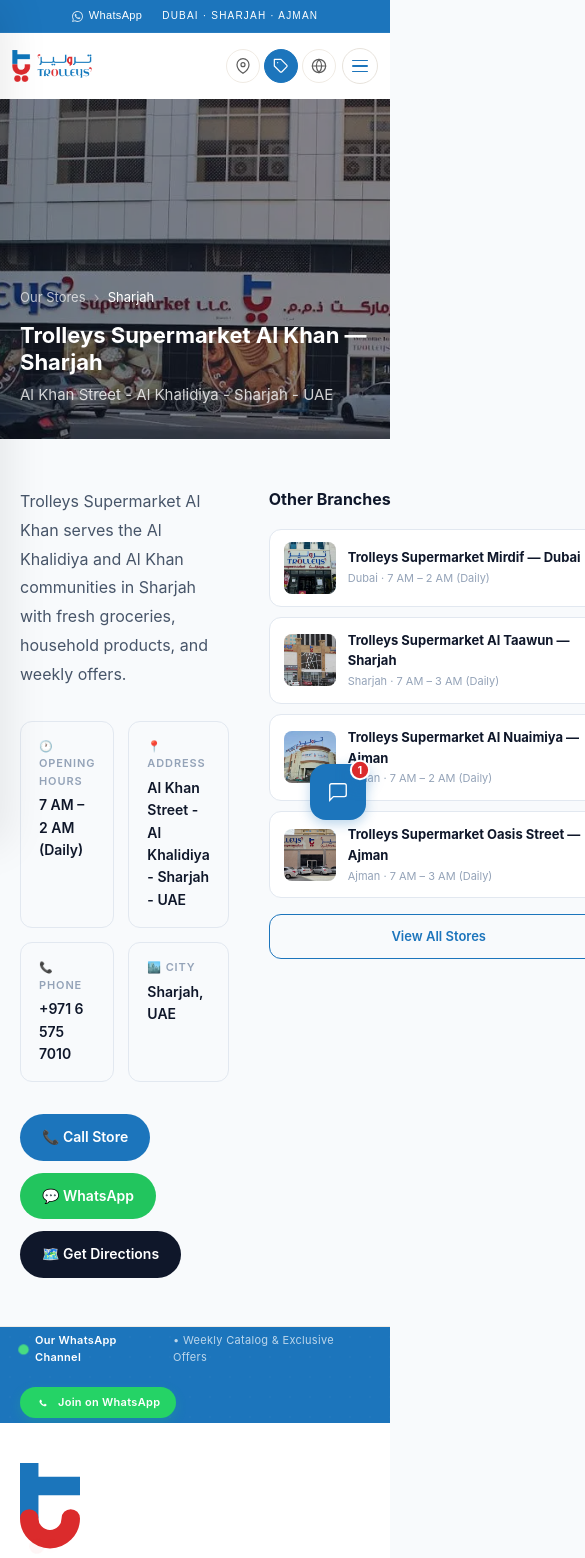
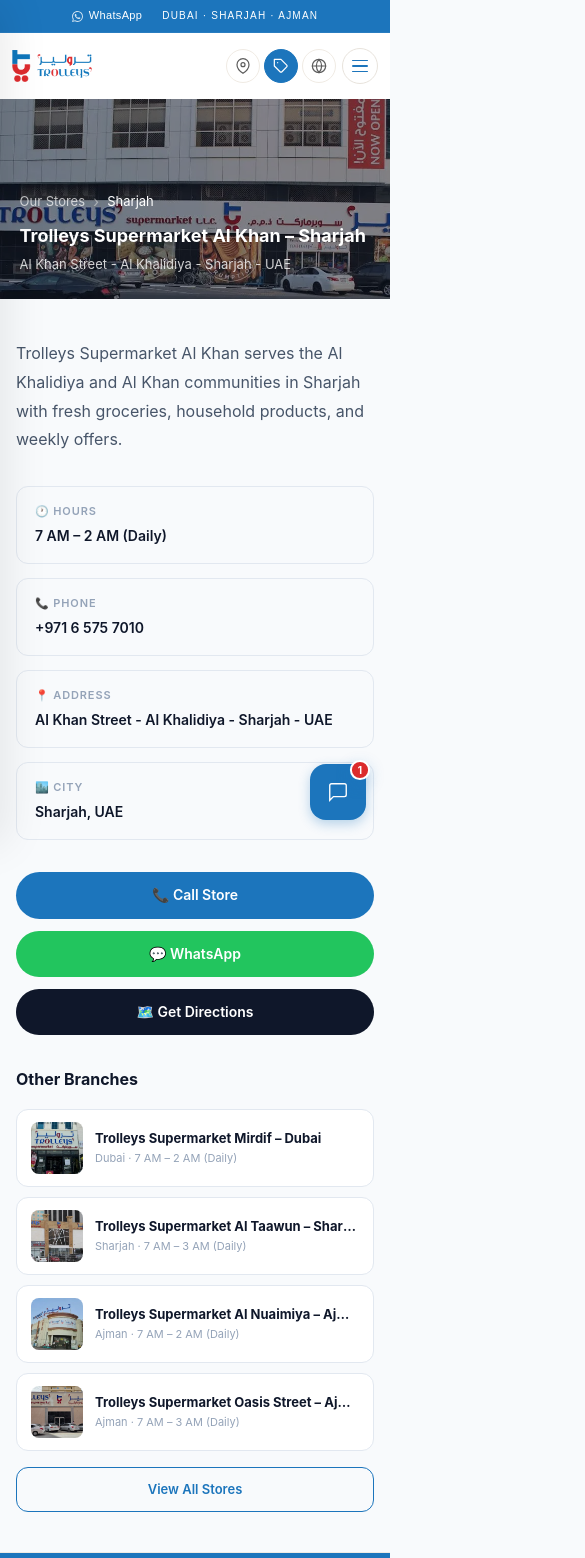
Before and after one commit to trolleysmarketing-lgtm/trolleyssupermarketllc, a Next.js app: page /en/stores/al-khan-sharjah in a window 390 px wide. Shown: the top 1558 px of the page, 585 px wide, since content can reach past the window. Built offline with nearby package versions, Linux system fonts and the light colour scheme.

Commit message:
fix: mobile responsive store detail page

```diff
--- a/src/app/[locale]/stores/[slug]/page.tsx
+++ b/src/app/[locale]/stores/[slug]/page.tsx
@@ -28,8 +28,8 @@
 const STORES: Store[] = [
   {
     slug: "mirdif-dubai",
-    name: "Trolleys Supermarket Mirdif — Dubai",
-    name_ar: "تروليز سوبرماركت مردف — دبي",
+    name: "Trolleys Supermarket Mirdif – Dubai",
+    name_ar: "تروليز سوبرماركت مردف – دبي",
     city: "Dubai",
     address: "Golden Gate Shopping Centre - Mirdif - Dubai - UAE",
     address_ar: "مركز جولدن جيت التجاري - مردف - دبي - الإمارات",
@@ -46,8 +46,8 @@
   },
   {
     slug: "al-taawun-sharjah",
-    name: "Trolleys Supermarket Al Taawun — Sharjah",
-    name_ar: "تروليز سوبرماركت التعاون — الشارقة",
+    name: "Trolleys Supermarket Al Taawun – Sharjah",
+    name_ar: "تروليز سوبرماركت التعاون – الشارقة",
     city: "Sharjah",
     address: "895C+XXP - Al Khan - Sharjah - UAE",
     address_ar: "895C+XXP - الخان - الشارقة - الإمارات",
@@ -64,8 +64,8 @@
   },
   {
     slug: "al-khan-sharjah",
-    name: "Trolleys Supermarket Al Khan — Sharjah",
-    name_ar: "تروليز سوبرماركت الخان — الشارقة",
+    name: "Trolleys Supermarket Al Khan – Sharjah",
+    name_ar: "تروليز سوبرماركت الخان – الشارقة",
     city: "Sharjah",
     address: "Al Khan Street - Al Khalidiya - Sharjah - UAE",
     address_ar: "شارع الخان - الخالدية - الشارقة - الإمارات",
@@ -82,8 +82,8 @@
   },
   {
     slug: "al-nuaimiya-ajman",
-    name: "Trolleys Supermarket Al Nuaimiya — Ajman",
-    name_ar: "تروليز سوبرماركت النعيمية — عجمان",
+    name: "Trolleys Supermarket Al Nuaimiya – Ajman",
+    name_ar: "تروليز سوبرماركت النعيمية – عجمان",
     city: "Ajman",
     address: "Manama Market - Al Nuaimiya 1 - Ajman - UAE",
     address_ar: "سوق المنامة - النعيمية 1 - عجمان - الإمارات",
@@ -100,8 +100,8 @@
   },
   {
     slug: "oasis-street-ajman",
-    name: "Trolleys Supermarket Oasis Street — Ajman",
-    name_ar: "تروليز سوبرماركت شارع الواحة — عجمان",
+    name: "Trolleys Supermarket Oasis Street – Ajman",
+    name_ar: "تروليز سوبرماركت شارع الواحة – عجمان",
     city: "Ajman",
     address: "Oasis Street - Al Nuaimia 1 - Ajman - UAE",
     address_ar: "شارع الواحة - النعيمية 1 - عجمان - الإمارات",
@@ -176,11 +176,11 @@
   const store = getStoreBySlug(slug);
   if (!store) notFound();
 
-  const t     = await getTranslations({ locale, namespace: "stores" });
-  const isAr  = locale === "ar";
-  const name  = isAr ? store.name_ar  : store.name;
-  const addr  = isAr ? store.address_ar : store.address;
-  const desc  = isAr ? store.description_ar : store.description;
+  const t    = await getTranslations({ locale, namespace: "stores" });
+  const isAr = locale === "ar";
+  const name = isAr ? store.name_ar  : store.name;
+  const addr = isAr ? store.address_ar : store.address;
+  const desc = isAr ? store.description_ar : store.description;
 
   /* ── LocalBusiness JSON-LD ── */
   const jsonLd = {
@@ -225,54 +225,122 @@
         dangerouslySetInnerHTML={{ __html: JSON.stringify(jsonLd) }}
       />
 
+      <style>{`
+        .store-layout {
+          display: grid;
+          grid-template-columns: 1fr 340px;
+          gap: 40px;
+          align-items: start;
+        }
+        .info-grid {
+          display: grid;
+          grid-template-columns: 1fr 1fr;
+          gap: 14px;
+          margin-bottom: 32px;
+        }
+        .action-btns {
+          display: flex;
+          gap: 12px;
+          flex-wrap: wrap;
+        }
+        .hero-img {
+          width: 100%;
+          height: 340px;
+          object-fit: cover;
+          opacity: 0.55;
+        }
+        @media (max-width: 768px) {
+          .store-layout {
+            grid-template-columns: 1fr;
+            gap: 32px;
+          }
+          .info-grid {
+            grid-template-columns: 1fr;
+          }
+          .hero-img {
+            height: 240px;
+          }
+          .action-btns a {
+            width: 100%;
+            justify-content: center;
+          }
+        }
+        @media (max-width: 480px) {
+          .hero-img {
+            height: 200px;
+          }
+        }
+      `}</style>
+
       <div dir={isAr ? "rtl" : "ltr"} style={{ fontFamily: "Inter, system-ui, sans-serif", color: "#0f172a" }}>
 
         {/* ── Hero ── */}
-        <div style={{ position: "relative", height: 340, overflow: "hidden", background: "#0f172a" }}>
+        <div style={{ position: "relative", overflow: "hidden", background: "#0f172a" }}>
           <img
             src={store.image}
             alt={name}
-            style={{ width: "100%", height: "100%", objectFit: "cover", opacity: 0.55 }}
+            className="hero-img"
             fetchPriority="high"
           />
-          <div style={{ position: "absolute", inset: 0, display: "flex", flexDirection: "column", justifyContent: "flex-end", padding: "32px clamp(20px,5vw,80px)" }}>
-            <div style={{ display: "flex", alignItems: "center", gap: 8, marginBottom: 12 }}>
+          <div style={{
+            position: "absolute", inset: 0,
+            display: "flex", flexDirection: "column", justifyContent: "flex-end",
+            padding: "24px clamp(16px, 5vw, 80px)",
+          }}>
+            <div style={{ display: "flex", alignItems: "center", gap: 8, marginBottom: 10 }}>
               <Link href={`/${locale}/stores`} style={{ color: "rgba(255,255,255,.7)", textDecoration: "none", fontSize: 13 }}>
                 {t("breadcrumb")}
               </Link>
               <span style={{ color: "rgba(255,255,255,.4)" }}>›</span>
               <span style={{ color: "white", fontSize: 13 }}>{store.city}</span>
             </div>
-            <h1 style={{ color: "white", fontSize: "clamp(22px,4vw,40px)", fontWeight: 700, margin: 0, lineHeight: 1.2 }}>{name}</h1>
-            <p style={{ color: "rgba(255,255,255,.8)", fontSize: 15, margin: "8px 0 0" }}>{addr}</p>
+            <h1 style={{
+              color: "white",
+              fontSize: "clamp(18px, 4vw, 40px)",
+              fontWeight: 700,
+              margin: 0,
+              lineHeight: 1.2,
+            }}>
+              {name}
+            </h1>
+            <p style={{ color: "rgba(255,255,255,.8)", fontSize: "clamp(13px, 2vw, 15px)", margin: "8px 0 0" }}>
+              {addr}
+            </p>
           </div>
         </div>
 
         {/* ── Content ── */}
-        <div style={{ maxWidth: 960, margin: "0 auto", padding: "48px clamp(20px,4vw,48px)" }}>
-          <div style={{ display: "grid", gridTemplateColumns: "1fr 340px", gap: 40, alignItems: "start" }}>
+        <div style={{ maxWidth: 960, margin: "0 auto", padding: "40px clamp(16px, 4vw, 48px)" }}>
+          <div className="store-layout">
 
             {/* ── Left ── */}
             <div>
               <p style={{ fontSize: 16, color: "#475569", lineHeight: 1.8, marginBottom: 32 }}>{desc}</p>
 
               {/* Info cards */}
-              <div style={{ display: "grid", gridTemplateColumns: "1fr 1fr", gap: 14, marginBottom: 32 }}>
+              <div className="info-grid">
                 {[
-                  { icon: "🕐", label: isAr ? "ساعات العمل" : "Opening Hours", value: store.hours },
-                  { icon: "📍", label: isAr ? "العنوان" : "Address", value: addr },
-                  { icon: "📞", label: isAr ? "الهاتف" : "Phone", value: store.phone },
-                  { icon: "🏙️", label: isAr ? "المدينة" : "City", value: store.city + ", UAE" },
+                  { icon: "🕐", label: isAr ? "ساعات العمل" : "Hours",   value: store.hours },
+                  { icon: "📞", label: isAr ? "الهاتف"     : "Phone",   value: store.phone },
+                  { icon: "📍", label: isAr ? "العنوان"    : "Address", value: addr },
+                  { icon: "🏙️", label: isAr ? "المدينة"    : "City",    value: store.city + ", UAE" },
                 ].map(({ icon, label, value }) => (
-                  <div key={label} style={{ background: "#f8fafc", borderRadius: 12, padding: "16px 18px", border: "1px solid #e2e8f0" }}>
-                    <p style={{ margin: "0 0 4px", fontSize: 11, fontWeight: 600, color: "#94a3b8", textTransform: "uppercase", letterSpacing: ".08em" }}>{icon} {label}</p>
+                  <div key={label} style={{
+                    background: "#f8fafc",
+                    borderRadius: 12,
+                    padding: "16px 18px",
+                    border: "1px solid #e2e8f0",
+                  }}>
+                    <p style={{ margin: "0 0 4px", fontSize: 11, fontWeight: 600, color: "#94a3b8", textTransform: "uppercase", letterSpacing: ".08em" }}>
+                      {icon} {label}
+                    </p>
                     <p style={{ margin: 0, fontSize: 14, fontWeight: 600, color: "#0f172a" }}>{value}</p>
                   </div>
                 ))}
               </div>
 
               {/* Action buttons */}
-              <div style={{ display: "flex", gap: 12, flexWrap: "wrap" }}>
+              <div className="action-btns">
                 <a href={`tel:${store.phone}`} style={actionBtn("#1C75BC", "#fff")}>
                   📞 {isAr ? "اتصل بنا" : "Call Store"}
                 </a>
@@ -293,16 +361,23 @@
               <div style={{ display: "flex", flexDirection: "column", gap: 10 }}>
                 {STORES.filter(s => s.slug !== slug).map(s => (
                   <Link key={s.slug} href={`/${locale}/stores/${s.slug}`} style={{
-                    display: "flex", alignItems: "center", gap: 12, padding: "12px 14px",
-                    borderRadius: 12, border: "1px solid #e2e8f0", background: "#fff",
-                    textDecoration: "none", transition: "border-color .2s",
+                    display: "flex", alignItems: "center", gap: 12,
+                    padding: "12px 14px", borderRadius: 12,
+                    border: "1px solid #e2e8f0", background: "#fff",
+                    textDecoration: "none",
                   }}>
-                    <img src={s.image} alt={s.name} style={{ width: 52, height: 52, objectFit: "cover", borderRadius: 8, flexShrink: 0 }} />
-                    <div>
-                      <p style={{ margin: 0, fontSize: 13, fontWeight: 700, color: "#0f172a" }}>
+                    <img
+                      src={s.image}
+                      alt={isAr ? s.name_ar : s.name}
+                      style={{ width: 52, height: 52, objectFit: "cover", borderRadius: 8, flexShrink: 0 }}
+                    />
+                    <div style={{ minWidth: 0 }}>
+                      <p style={{ margin: 0, fontSize: 13, fontWeight: 700, color: "#0f172a", overflow: "hidden", textOverflow: "ellipsis", whiteSpace: "nowrap" }}>
                         {isAr ? s.name_ar : s.name}
                       </p>
-                      <p style={{ margin: "2px 0 0", fontSize: 11, color: "#94a3b8" }}>{s.city} · {s.hours}</p>
+                      <p style={{ margin: "2px 0 0", fontSize: 11, color: "#94a3b8" }}>
+                        {s.city} · {s.hours}
+                      </p>
                     </div>
                   </Link>
                 ))}
@@ -310,7 +385,8 @@
 
               <Link href={`/${locale}/stores`} style={{
                 display: "block", marginTop: 16, textAlign: "center",
-                padding: "11px", borderRadius: 12, border: "1.5px solid #1C75BC",
+                padding: "11px", borderRadius: 12,
+                border: "1.5px solid #1C75BC",
                 color: "#1C75BC", fontWeight: 600, fontSize: 13, textDecoration: "none",
               }}>
                 {isAr ? "عرض جميع الفروع" : "View All Stores"}
@@ -324,7 +400,16 @@
 }
 
 const actionBtn = (bg: string, color: string): React.CSSProperties => ({
-  display: "inline-flex", alignItems: "center", gap: 8,
-  padding: "12px 22px", borderRadius: 999, fontSize: 14, fontWeight: 600,
-  background: bg, color, textDecoration: "none", border: "none",
+  display: "inline-flex",
+  alignItems: "center",
+  gap: 8,
+  padding: "12px 22px",
+  borderRadius: 999,
+  fontSize: 14,
+  fontWeight: 600,
+  background: bg,
+  color,
+  textDecoration: "none",
+  border: "none",
+  cursor: "pointer",
 });
```
